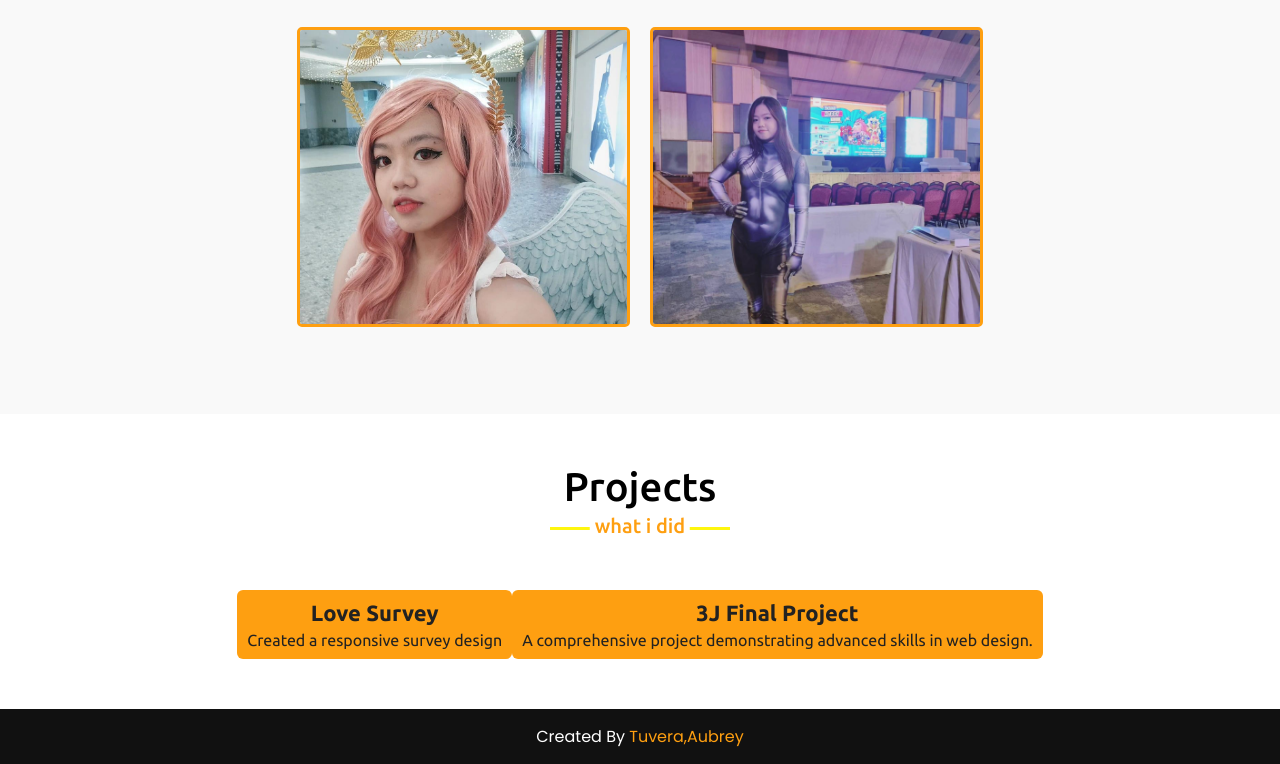
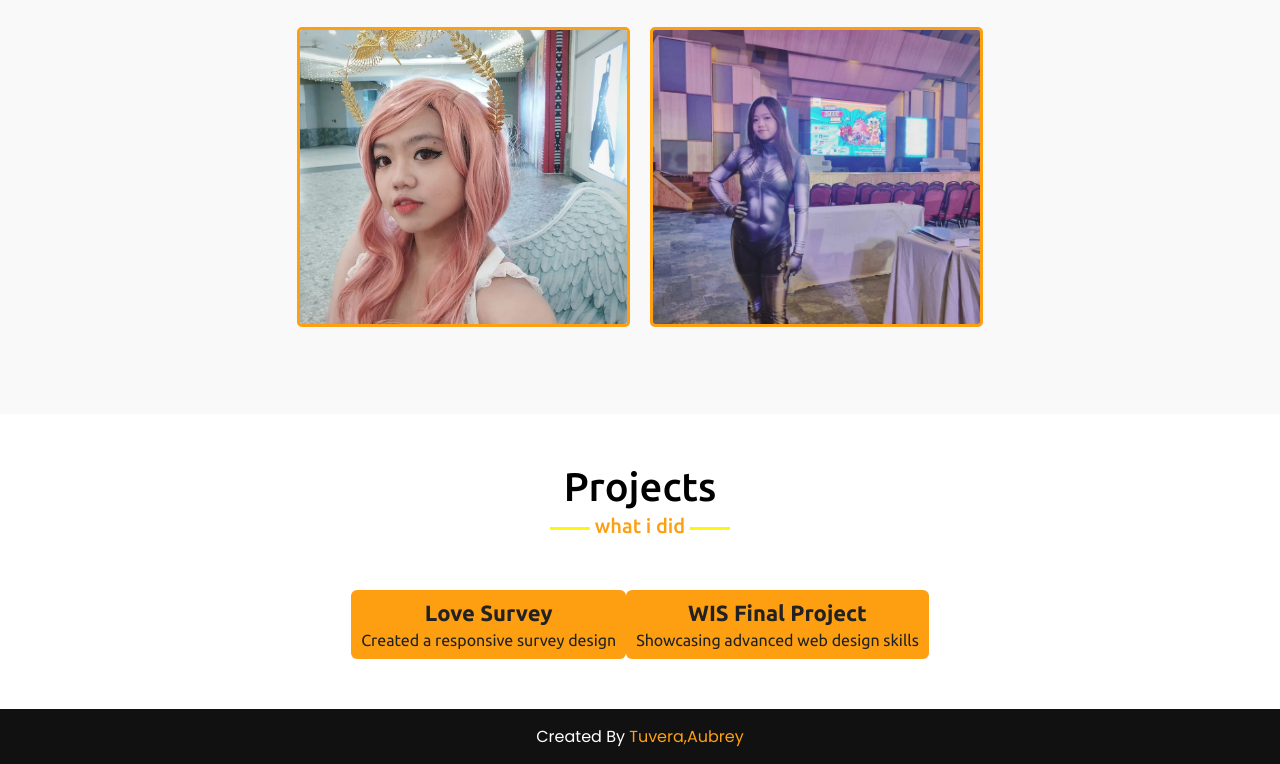
Before and after one commit to AubTuv/TUVERA_Aubrey_E-Portfolio, a plain HTML site: page index.html in a window 1280 px wide. Shown: the part 4366-5130 px from the top of the page. Drawn offline with nearby package versions, Linux system fonts and the light colour scheme; some packages are replaced by stand-ins of ours; a script that the page names is missing.

Commit message:
Update index.html

```diff
--- a/index.html
+++ b/index.html
@@ -375,8 +375,8 @@
         target="_blank"
       >
         <div class="project-info">
-          <h3>3J Final Project</h3>
-          <p>A comprehensive project demonstrating advanced skills in web design.</p>
+          <h3>WIS Final Project</h3>
+          <p>Showcasing advanced web design skills</p>
         </div>
       </a>
     </div>
```
